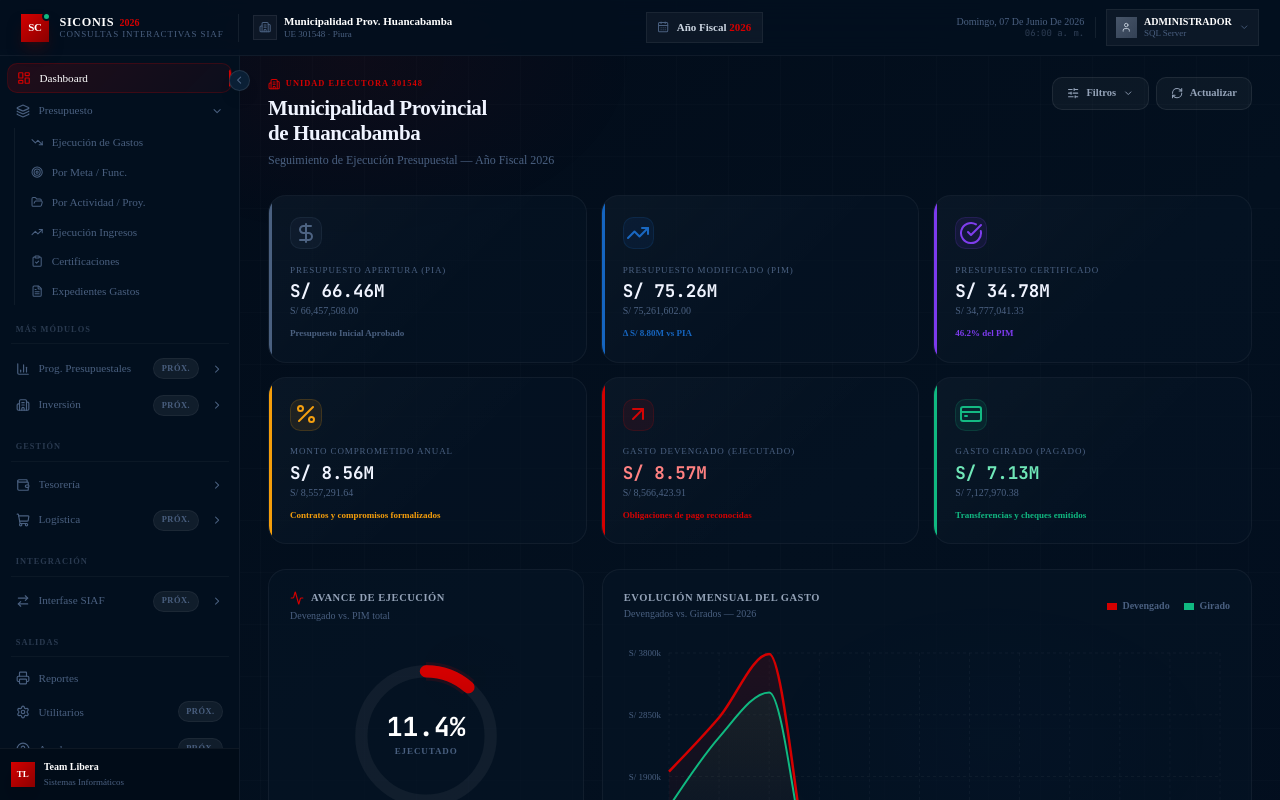
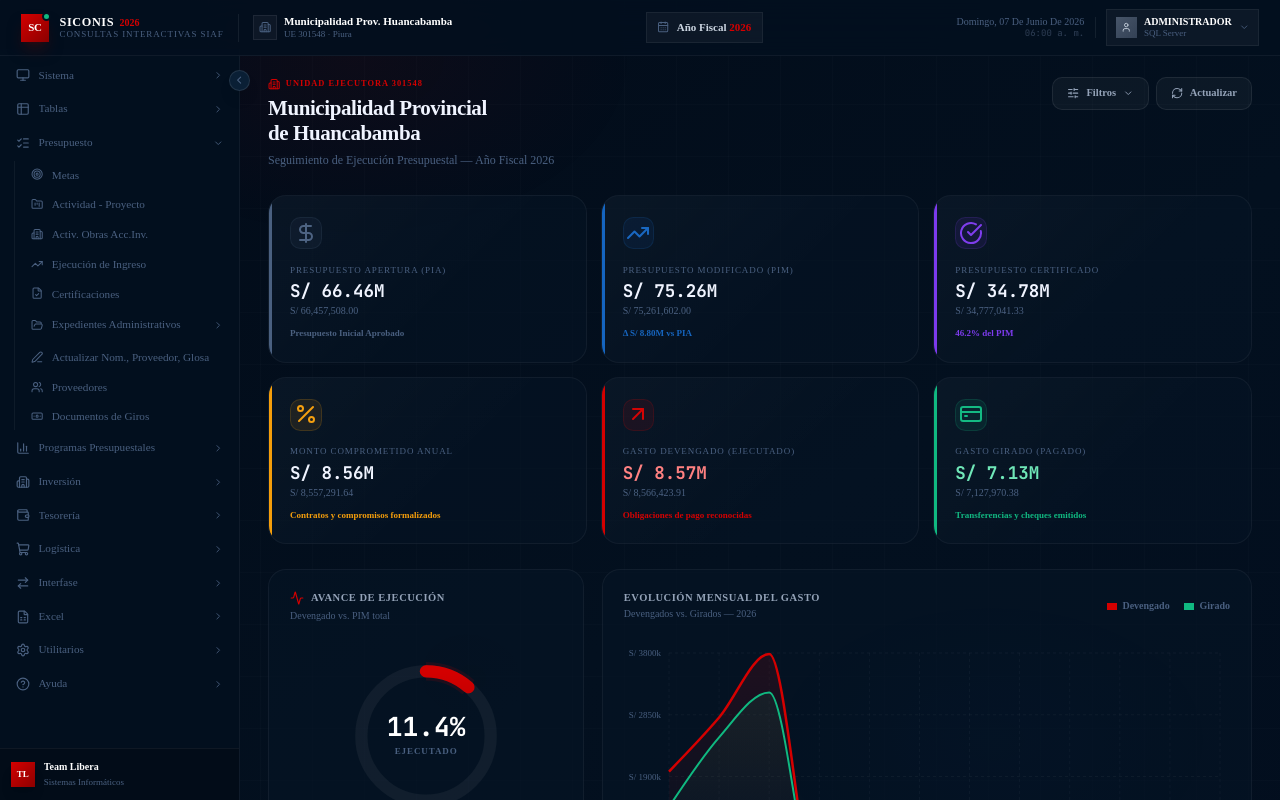
Before and after one commit to DraxLuis/SWSiconis2026-Web, a Next.js app: page / in a window 1280 px wide. Both pictures are taken after a click on the button "Presupuesto". Shown: the top 800 px of the page. Built offline with nearby package versions, Linux system fonts and the light colour scheme.

Commit message:
feat: sidebar reescrito con estructura exacta del menu SICONIS original (11 secciones, 3 niveles)

```diff
--- a/src/components/sidebar.tsx
+++ b/src/components/sidebar.tsx
@@ -4,112 +4,214 @@ import Link from 'next/link';
 import { usePathname } from 'next/navigation';
 import { cn } from '@/lib/utils';
 import {
-  LayoutDashboard,
+  Monitor,
+  CalendarDays,
+  Calculator,
+  Printer,
+  Clock,
+  LogOut,
+  Table2,
+  Target,
+  BookMarked,
+  Layers,
+  FolderKanban,
+  BarChart3,
+  TrendingDown,
   TrendingUp,
-  TrendingDown,
+  FileCheck,
+  FolderOpen,
   FileText,
+  Users,
   CreditCard,
-  Target,
-  FolderOpen,
-  ClipboardCheck,
-  Layers,
+  Building2,
+  Wallet,
+  ShoppingCart,
+  ArrowRightLeft,
+  Upload,
+  FileOutput,
+  Landmark,
+  FileSpreadsheet,
+  Settings,
+  KeyRound,
+  HardDrive,
+  HelpCircle,
+  Info,
+  BookOpen,
+  ScrollText,
   ChevronDown,
   ChevronRight,
+  ChevronLeft,
+  UserCog,
   Banknote,
-  Printer,
-  Building2,
-  ChevronLeft,
-  BarChart3,
-  Wallet,
-  ShoppingCart,
-  GitMerge,
-  Settings,
-  HelpCircle,
-  ArrowRightLeft
+  ListChecks,
+  PenLine,
 } from 'lucide-react';
 import { useState } from 'react';
 
+/* ─────────────────────────────────────────────────────────
+   NAVIGATION SCHEMA — exacto al original SICONIS
+   ───────────────────────────────────────────────────────── */
+
 interface NavItem {
   label: string;
-  icon: React.ElementType;
+  icon?: React.ElementType;
   href?: string;
   children?: NavItem[];
-  tag?: string;
+  divider?: boolean; // separador antes de este item
 }
 
 const navigation: NavItem[] = [
-  { label: 'Dashboard', icon: LayoutDashboard, href: '/' },
-
+  // ── SISTEMA ───────────────────────────────────────────
   {
-    label: 'Presupuesto',
-    icon: Layers,
+    label: 'Sistema',
+    icon: Monitor,
     children: [
-      { label: 'Ejecución de Gastos',  icon: TrendingDown, href: '/gastos' },
-      { label: 'Por Meta / Func.',      icon: Target,       href: '/metas' },
-      { label: 'Por Actividad / Proy.', icon: FolderOpen,   href: '/proyectos' },
-      { label: 'Ejecución Ingresos',   icon: TrendingUp,   href: '/ingresos' },
-      { label: 'Certificaciones',      icon: ClipboardCheck, href: '/certificados' },
-      { label: 'Expedientes Gastos',   icon: FileText,     href: '/expedientes' },
+      { label: 'Agenda',               icon: CalendarDays, href: '/sistema/agenda' },
+      { label: 'Calculadora',          icon: Calculator,   href: '/sistema/calculadora' },
+      { label: 'Especificar Impresora…', icon: Printer,   href: '/sistema/impresora' },
+      { label: 'Autorizar período',    icon: Clock,        href: '/sistema/autorizar-periodo' },
+      { label: 'Salir',               icon: LogOut,        href: '/sistema/salir' },
     ],
   },
 
+  // ── TABLAS ────────────────────────────────────────────
   {
-    label: 'Prog. Presupuestales',
-    icon: BarChart3,
-    tag: 'Próx.',
+    label: 'Tablas',
+    icon: Table2,
     children: [
-      { label: 'Programa Presupuestal', icon: BarChart3,   href: '/programas' },
-      { label: 'Ejecución Programas',   icon: TrendingDown, href: '/programas/ejecucion' },
+      { label: 'Metas',                     icon: Target,       href: '/tablas/metas' },
+      { label: 'Clasificadores',            icon: BookMarked,   href: '/tablas/clasificadores' },
+      { label: 'Rubros',                    icon: Layers,       href: '/tablas/rubros' },
+      { label: 'Proyectos',                 icon: FolderKanban, href: '/tablas/proyectos' },
+      { label: 'Programas Presupuestales',  icon: BarChart3,    href: '/tablas/programas' },
     ],
   },
 
+  // ── PRESUPUESTO ───────────────────────────────────────
+  {
+    label: 'Presupuesto',
+    icon: ListChecks,
+    children: [
+      { label: 'Metas',                          icon: Target,       href: '/presupuesto/metas' },
+      { label: 'Actividad - Proyecto',           icon: FolderKanban, href: '/presupuesto/actividad-proyecto' },
+      { label: 'Activ. Obras Acc.Inv.',          icon: Building2,    href: '/presupuesto/obras' },
+      { label: 'Ejecución de Ingreso',           icon: TrendingUp,   href: '/ingresos' },
+      { label: 'Certificaciones',                icon: FileCheck,    href: '/certificados' },
+      {
+        label: 'Expedientes Administrativos',
+        icon: FolderOpen,
+        children: [
+          { label: 'Expedientes de Gastos',   icon: TrendingDown, href: '/gastos' },
+          { label: 'Expedientes de Ingresos', icon: TrendingUp,   href: '/expedientes/ingresos' },
+        ],
+      },
+      { label: 'Actualizar Nom., Proveedor, Glosa', icon: PenLine,    href: '/presupuesto/actualizar' },
+      { label: 'Proveedores',                   icon: Users,        href: '/proveedores' },
+      { label: 'Documentos de Giros',           icon: Banknote,     href: '/giros' },
+    ],
+  },
+
+  // ── PROGRAMAS PRESUPUESTALES ──────────────────────────
+  {
+    label: 'Programas Presupuestales',
+    icon: BarChart3,
+    children: [
+      { label: 'Programa Presupuestal', icon: BarChart3,    href: '/programas' },
+      { label: 'Ejecución de Programas', icon: TrendingDown, href: '/programas/ejecucion' },
+    ],
+  },
+
+  // ── INVERSIÓN ─────────────────────────────────────────
   {
     label: 'Inversión',
     icon: Building2,
-    tag: 'Próx.',
     children: [
-      { label: 'Proyectos 2025',     icon: Building2,  href: '/inversion' },
-      { label: 'Ejecución Proyectos', icon: TrendingDown, href: '/inversion/ejecucion' },
+      { label: 'Consulta de Proyectos-2025', icon: FolderKanban, href: '/inversion' },
+      { label: 'Ejecución Proyectos',        icon: TrendingDown,  href: '/inversion/ejecucion' },
     ],
   },
 
+  // ── TESORERÍA ─────────────────────────────────────────
   {
     label: 'Tesorería',
     icon: Wallet,
     children: [
-      { label: 'Comprobantes de Pago', icon: CreditCard, href: '/pagos' },
-      { label: 'Cheques Girados',      icon: Banknote,   href: '/giros' },
-      { label: 'Viáticos y Encargos',  icon: Wallet,     href: '/viaticos', tag: 'Próx.' },
+      { label: 'Comprobantes de Pago', icon: CreditCard,   href: '/pagos' },
+      { label: 'Cheques Girados',      icon: Banknote,     href: '/giros' },
+      { label: 'Viáticos y Encargos',  icon: Wallet,       href: '/viaticos' },
     ],
   },
 
+  // ── LOGÍSTICA ─────────────────────────────────────────
   {
     label: 'Logística',
     icon: ShoppingCart,
-    tag: 'Próx.',
     children: [
-      { label: 'Proveedores', icon: ShoppingCart, href: '/proveedores' },
+      { label: 'Proveedores', icon: Users, href: '/logistica/proveedores' },
     ],
   },
 
+  // ── INTERFASE ─────────────────────────────────────────
   {
-    label: 'Interfase SIAF',
+    label: 'Interfase',
     icon: ArrowRightLeft,
-    tag: 'Próx.',
     children: [
-      { label: 'Carga PIA Ingresos',  icon: TrendingUp,   href: '/interfase/pia-ing' },
-      { label: 'Carga PIA Gastos',    icon: TrendingDown, href: '/interfase/pia-gas' },
-      { label: 'Certificaciones',     icon: ClipboardCheck, href: '/interfase/certif' },
-      { label: 'Transferencia TXT',   icon: GitMerge,     href: '/interfase/txt' },
+      {
+        label: 'Presupuesto',
+        icon: ListChecks,
+        children: [
+          { label: 'Carga de PIA – Ingresos', icon: Upload, href: '/interfase/pia-ingresos' },
+          { label: 'Carga de PIA – Gastos',   icon: Upload, href: '/interfase/pia-gastos' },
+        ],
+      },
+      { label: 'Certificaciones',             icon: FileCheck,    href: '/interfase/certificaciones' },
+      { label: 'Expedientes Ingresos',        icon: FolderOpen,   href: '/interfase/exp-ingresos' },
+      { label: 'Expedientes Gastos',          icon: FolderOpen,   href: '/interfase/exp-gastos' },
+      { label: 'Notas de Pago',              icon: FileText,     href: '/interfase/notas-pago' },
+      { label: 'Archivo Transferencia (TXT)', icon: FileOutput,   href: '/interfase/txt' },
+      { label: 'Arch. Transfer. CtaCte BN',  icon: Landmark,     href: '/interfase/bn' },
+      { label: 'Arch. Transfer. RR.OO',      icon: FileOutput,   href: '/interfase/rroo' },
     ],
   },
 
-  { label: 'Reportes',   icon: Printer,   href: '/reportes' },
-  { label: 'Utilitarios', icon: Settings,  href: '/utilitarios', tag: 'Próx.' },
-  { label: 'Ayuda',      icon: HelpCircle, href: '/ayuda', tag: 'Próx.' },
+  // ── EXCEL ─────────────────────────────────────────────
+  {
+    label: 'Excel',
+    icon: FileSpreadsheet,
+    children: [
+      { label: 'Reporte Excel', icon: FileSpreadsheet, href: '/reportes' },
+    ],
+  },
+
+  // ── UTILITARIOS ───────────────────────────────────────
+  {
+    label: 'Utilitarios',
+    icon: Settings,
+    children: [
+      { label: 'Seleccionar Periodo',   icon: CalendarDays, href: '/utilitarios/periodo' },
+      { label: 'Usuarios',              icon: UserCog,      href: '/utilitarios/usuarios' },
+      { label: 'Actualiza Clave',       icon: KeyRound,     href: '/utilitarios/clave' },
+      { label: 'Cambia Ruta DATA SIAF', icon: HardDrive,    href: '/utilitarios/ruta-siaf' },
+    ],
+  },
+
+  // ── AYUDA ─────────────────────────────────────────────
+  {
+    label: 'Ayuda',
+    icon: HelpCircle,
+    children: [
+      { label: 'Acerca de…',        icon: Info,       href: '/ayuda/acerca' },
+      { label: 'Manual del Sistema', icon: BookOpen,   href: '/ayuda/manual' },
+      { label: 'Reportes del Sistema', icon: ScrollText, href: '/ayuda/reportes' },
+    ],
+  },
 ];
 
-function NavGroup({
+/* ─────────────────────────────────────────────────────────
+   NAV ITEM COMPONENT (recursive — soporta 3 niveles)
+   ───────────────────────────────────────────────────────── */
+
+function NavNode({
   item,
   level = 0,
   collapsed,
@@ -119,87 +221,110 @@ function NavGroup({
   collapsed: boolean;
 }) {
   const pathname = usePathname();
-  const isLeaf = !item.children;
+  const isLeaf = !item.children || item.children.length === 0;
   const isActive = item.href ? pathname === item.href : false;
-  const hasActiveChild = item.children?.some(
-    (c) => c.href && pathname.startsWith(c.href)
+  const hasActiveChild = !!item.children?.some(
+    (c) => (c.href && (pathname === c.href || pathname.startsWith(c.href + '/'))) ||
+            c.children?.some((cc) => cc.href && pathname === cc.href)
   );
-  const [open, setOpen] = useState(hasActiveChild || false);
+  const [open, setOpen] = useState(hasActiveChild);
 
+  // ── Leaf (link)
   if (isLeaf && item.href) {
+    const Icon = item.icon;
     return (
       <Link
         href={item.href}
         title={collapsed ? item.label : undefined}
         className={cn(
           'nav-item group relative',
-          level > 0 && !collapsed && 'pl-8 text-[0.73rem]',
-          isActive
-            ? 'active'
-            : 'hover:bg-white/5'
+          level === 1 && !collapsed && 'pl-7 text-[0.72rem]',
+          level === 2 && !collapsed && 'pl-10 text-[0.68rem]',
+          isActive ? 'active' : ''
         )}
       >
-        <item.icon
+        {Icon && (
+          <Icon
             className={cn(
-            'flex-shrink-0 transition-colors duration-200',
-            level > 0 ? 'h-3.5 w-3.5' : 'h-4 w-4',
-            isActive ? 'text-[#D40000]' : 'text-[#4A6080] group-hover:text-slate-300'
+              'flex-shrink-0',
+              level === 0 ? 'h-4 w-4' : 'h-3.5 w-3.5',
+              isActive
+                ? 'text-[#D40000]'
+                : 'text-[#4A6080] group-hover:text-slate-300 transition-colors'
             )}
           />
+        )}
         {!collapsed && (
           <span className="flex-1 truncate leading-tight">{item.label}</span>
         )}
-        {!collapsed && item.tag && (
-          <span className="badge badge-muted flex-shrink-0">{item.tag}</span>
-        )}
         {isActive && (
-          <span className="absolute right-0 top-1/2 -translate-y-1/2 w-0.5 h-5 bg-[#D40000] rounded-l-full" />
+          <span className="absolute right-0 top-1/2 -translate-y-1/2 w-0.5 h-4 bg-[#D40000] rounded-l-full" />
         )}
       </Link>
     );
   }
 
+  // ── Group (collapsible)
+  const Icon = item.icon;
   return (
     <div>
       <button
-        onClick={() => setOpen(!open)}
+        onClick={() => setOpen((v) => !v)}
         title={collapsed ? item.label : undefined}
         className={cn(
-          'nav-item w-full',
-          hasActiveChild ? 'text-white' : 'hover:bg-white/5'
+          'nav-item w-full group',
+          level === 1 && !collapsed && 'pl-7 text-[0.72rem]',
+          hasActiveChild && !isActive ? 'text-white' : ''
         )}
       >
-        <item.icon
+        {Icon && (
+          <Icon
             className={cn(
-            'flex-shrink-0 h-4 w-4 transition-colors duration-200',
-            hasActiveChild ? 'text-[#D40000]' : 'text-[#4A6080] group-hover:text-slate-300'
+              'flex-shrink-0',
+              level === 0 ? 'h-4 w-4' : 'h-3.5 w-3.5',
+              hasActiveChild
+                ? 'text-[#D40000]'
+                : 'text-[#4A6080] group-hover:text-slate-300 transition-colors'
             )}
           />
+        )}
         {!collapsed && (
           <>
             <span className="flex-1 text-left truncate">{item.label}</span>
-            {item.tag && (
-              <span className="badge badge-muted mr-1">{item.tag}</span>
-            )}
             {open ? (
-              <ChevronDown className="h-3.5 w-3.5 text-[#4A6080] flex-shrink-0" />
+              <ChevronDown className="h-3 w-3 text-[#4A6080] flex-shrink-0" />
             ) : (
-              <ChevronRight className="h-3.5 w-3.5 text-[#4A6080] flex-shrink-0" />
+              <ChevronRight className="h-3 w-3 text-[#4A6080] flex-shrink-0" />
             )}
           </>
         )}
       </button>
 
       {open && !collapsed && item.children && (
-        <div className="mt-0.5 ml-2 pl-2 border-l border-white/5 space-y-0.5 animate-fade-in">
+        <div
+          className={cn(
+            'mt-0.5 space-y-0.5 animate-fade-in',
+            level === 0 && 'ml-2 pl-2 border-l border-white/[0.05]',
+            level === 1 && 'ml-3 pl-2 border-l border-white/[0.04]'
+          )}
+        >
           {item.children.map((child) => (
-            <NavGroup key={child.label} item={child} level={level + 1} collapsed={collapsed} />
+            <NavNode
+              key={child.label}
+              item={child}
+              level={level + 1}
+              collapsed={collapsed}
+            />
           ))}
         </div>
       )}
     </div>
   );
 }
+
+/* ─────────────────────────────────────────────────────────
+   SIDEBAR COMPONENT
+   ───────────────────────────────────────────────────────── */
 
 interface SidebarProps {
   collapsed: boolean;
@@ -216,15 +341,14 @@ export function Sidebar({ collapsed, onToggle }: SidebarProps) {
         collapsed ? 'w-[60px]' : 'w-[240px]'
       )}
     >
-      {/* Toggle Button */}
+      {/* Toggle button */}
       <button
         onClick={onToggle}
         className={cn(
           'absolute -right-3 top-6 z-50',
           'h-6 w-6 rounded-full flex items-center justify-center',
           'bg-[#0A1F35] border border-white/10 text-[#4A6080]',
-          'hover:text-white hover:border-white/20 transition-all duration-200',
-          'shadow-lg'
+          'hover:text-white hover:border-white/20 transition-all duration-200 shadow-lg'
         )}
       >
         <ChevronLeft
@@ -235,35 +359,12 @@ export function Sidebar({ collapsed, onToggle }: SidebarProps) {
         />
       </button>
 
-      {/* Navigation */}
-      <div className="flex-1 overflow-y-auto overflow-x-hidden py-4 px-2 space-y-0.5">
-
-        {/* Main nav items */}
-        {navigation.map((item) => {
-          // Add section separators
-          const separatorBefore =
-            item.label === 'Prog. Presupuestales' ||
-            item.label === 'Tesorería' ||
-            item.label === 'Interfase SIAF' ||
-            item.label === 'Reportes';
-
-          return (
-            <div key={item.label}>
-              {separatorBefore && !collapsed && (
-                <div className="nav-group-label mt-4 mb-1">
-                  {item.label === 'Tesorería' ? 'Gestión' :
-                   item.label === 'Interfase SIAF' ? 'Integración' :
-                   item.label === 'Reportes' ? 'Salidas' : 'Más módulos'}
-                </div>
-              )}
-              {separatorBefore && !collapsed && (
-                <div className="h-px bg-white/[0.04] mx-1 mb-2" />
-              )}
-              <NavGroup item={item} collapsed={collapsed} />
-            </div>
-          );
-        })}
-      </div>
+      {/* Nav list */}
+      <nav className="flex-1 overflow-y-auto overflow-x-hidden py-3 px-2 space-y-0.5">
+        {navigation.map((item) => (
+          <NavNode key={item.label} item={item} level={0} collapsed={collapsed} />
+        ))}
+      </nav>
 
       {/* Footer */}
       {!collapsed && (
```
Lines whose indentation alone changed are shown as unchanged.
